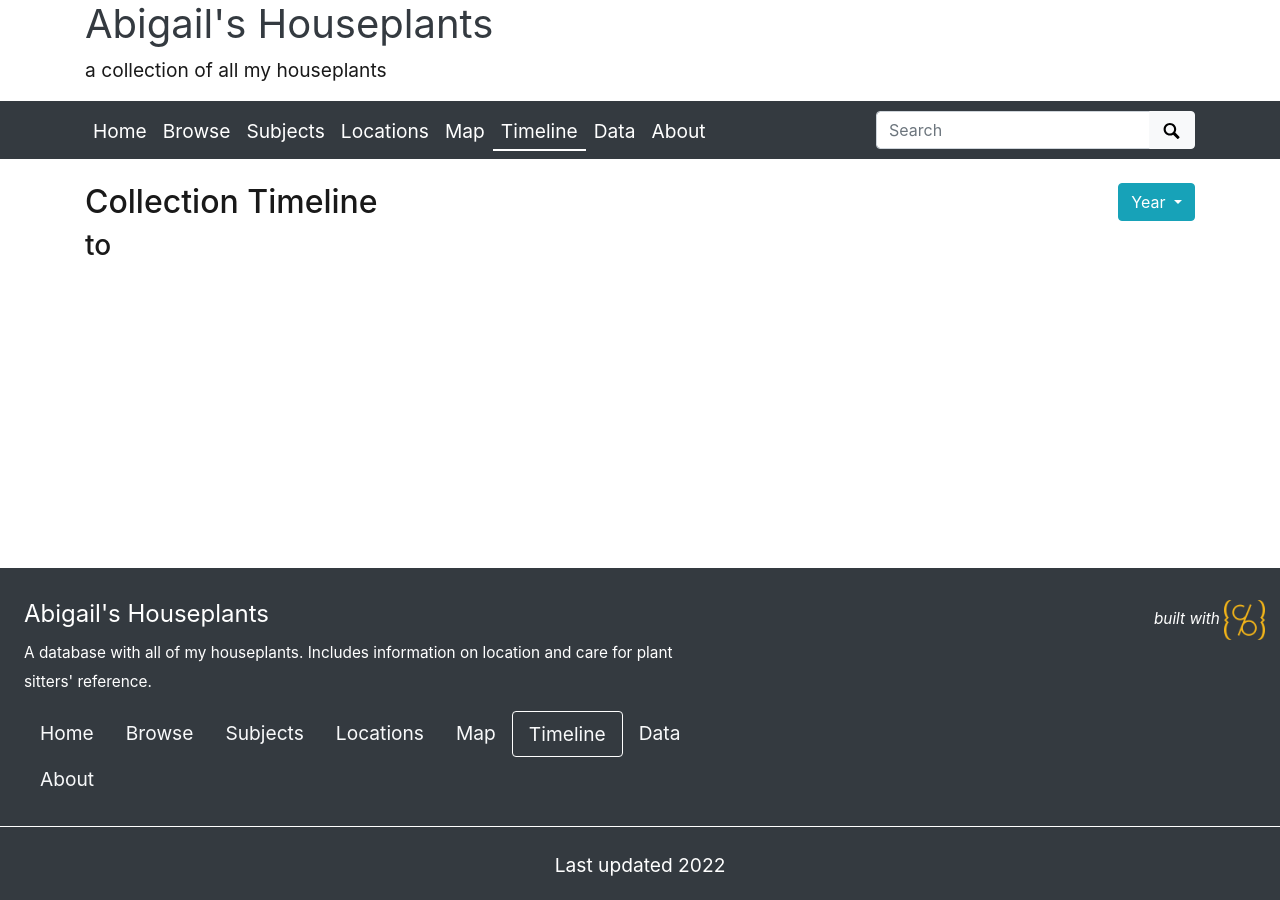
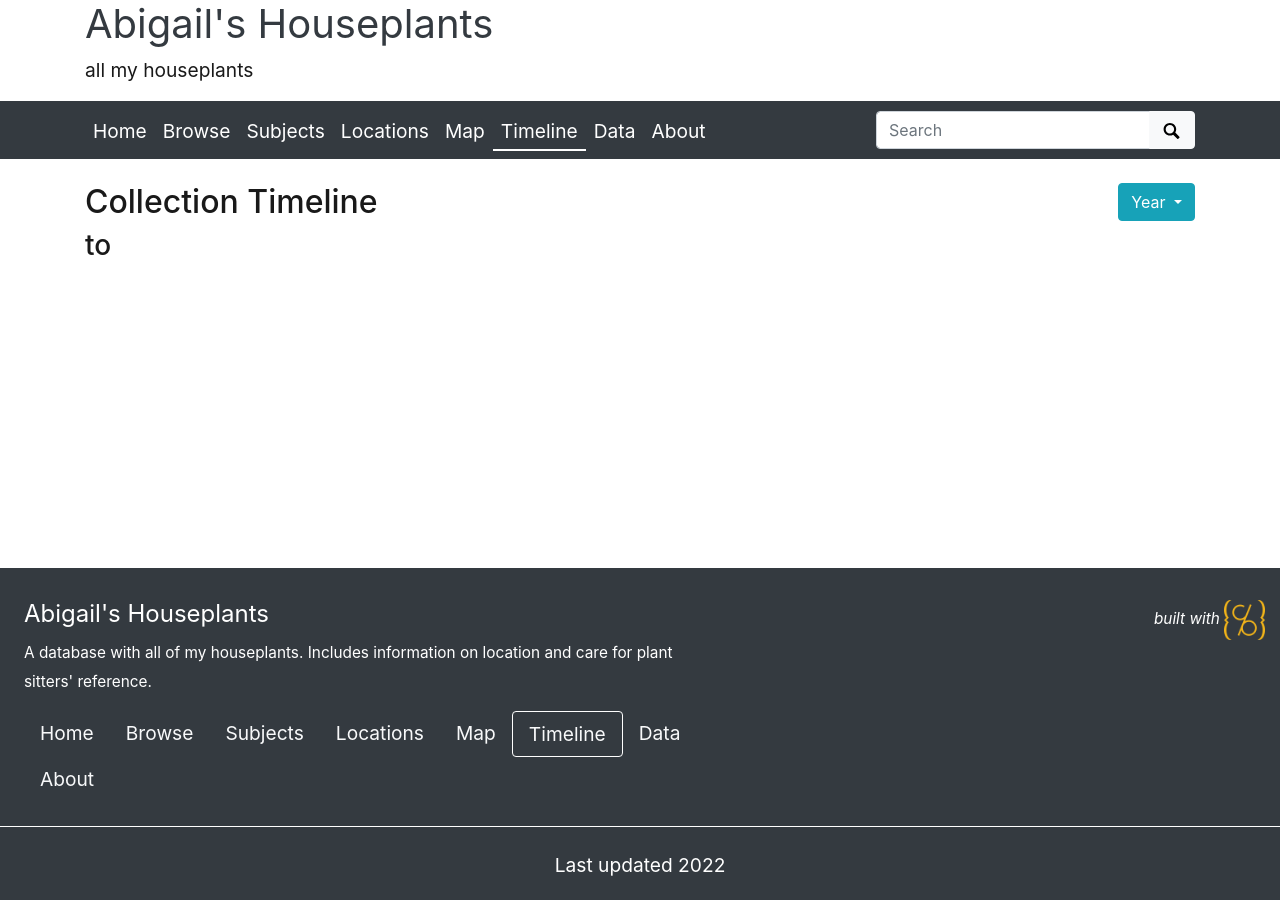
Before and after one commit to abblygail/abblygail-houseplants, a Jekyll site: the page built from pages/timeline.md, in a window 1280 px wide. Built offline with Jekyll 4.4.1, drawn with Linux system fonts in a browser that asks for light colours.

Commit message:
Update _config.yml

```diff
--- a/_config.yml
+++ b/_config.yml
@@ -22,7 +22,7 @@ source-code: https://github.com/abblygail/abblygail-houseplants
 # title of site appears in banner
 title: Abigail's Houseplants
 # tagline, a short phrase that will appear throughout the site in the top banner
-tagline: a collection of all my houseplants
+tagline: all my houseplants
 # description appears in meta tags and other locations
 # this description might appear in search result lists, keep around 160 characters max
 description: "A database with all of my houseplants. Includes information on location and care for plant sitters' reference."
```
